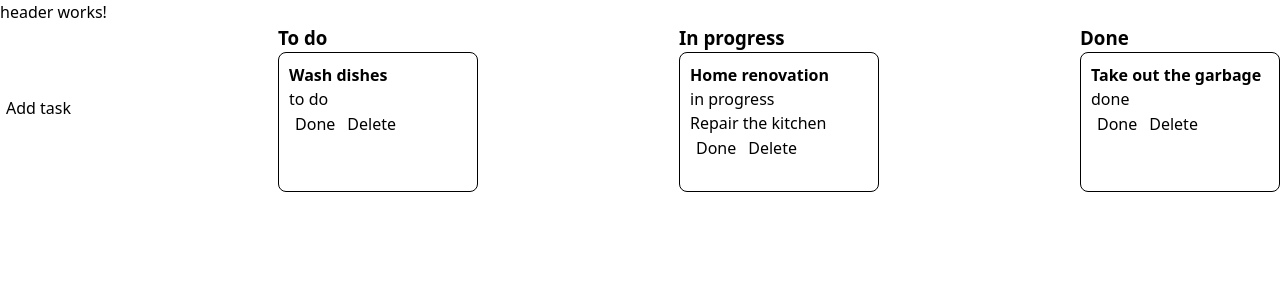
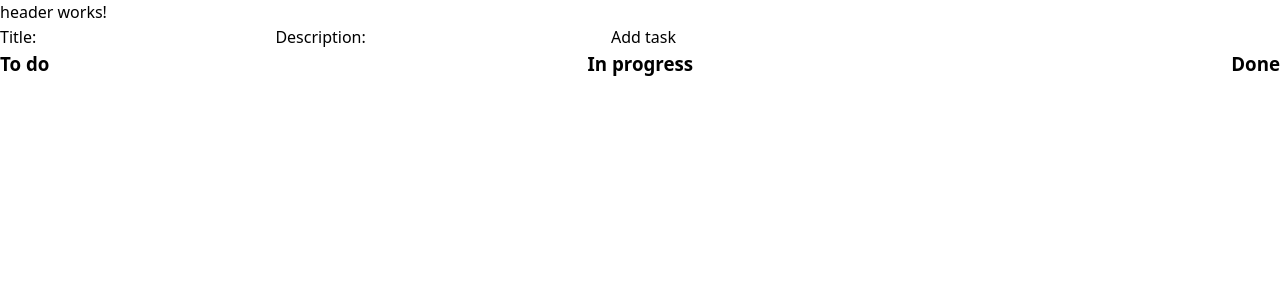
Before and after one commit to duvit/not-yet-to-do-app, an Angular app: page / in a window 1280 px wide. Shown: the top 300 px of the page. Built offline with nearby package versions, Linux system fonts and the light colour scheme.

Commit message:
wip: added form logic

```diff
--- a/src/app/features/task-card/task-card.ts
+++ b/src/app/features/task-card/task-card.ts
@@ -1,5 +1,5 @@
 import { Component, inject, input, OnInit } from '@angular/core';
-import { Task } from '../../models/task';
+import { Task } from '../../models/task.model';
 import { TasksService } from '../../services/tasks-service';
 
 @Component({
@@ -19,6 +19,5 @@ export class TaskCard implements OnInit {
 
   deleteTask(taskId: string) {
     this.tasksService.deleteTask(taskId);
-    // this.tasksService.loadTasks();
   }
 }
--- a/src/app/features/task-form/task-form.html
+++ b/src/app/features/task-form/task-form.html
@@ -1 +1,7 @@
-<p>task-form works!</p>
+<form [formGroup]="taskForm" (ngSubmit)="onSubmit()">
+  <label for="title">Title: </label>
+  <input id="title" type="text" formControlName="title" />
+  <label for="description">Description: </label>
+  <input id="description" type="text" formControlName="description" />
+  <button type="submit" [disabled]="!taskForm.valid">Add task</button>
+</form>
--- a/src/app/features/task-form/task-form.ts
+++ b/src/app/features/task-form/task-form.ts
@@ -1,11 +1,32 @@
-import { Component } from '@angular/core';
+import { Component, inject } from '@angular/core';
+import { FormBuilder, ReactiveFormsModule, Validators } from '@angular/forms';
+import { TaskFormModel } from '../../models/task-form.model';
+import { TasksService } from '../../services/tasks-service';
+import { Task } from '../../models/task.model';
 
 @Component({
   selector: 'app-task-form',
-  imports: [],
+  imports: [ReactiveFormsModule],
   templateUrl: './task-form.html',
   styleUrl: './task-form.scss',
 })
 export class TaskForm {
+  private formBuilder = inject(FormBuilder);
+  public taskData!: TaskFormModel;
+  private tasksService = inject(TasksService);
 
+  taskForm = this.formBuilder.group({
+    title: ['', Validators.required],
+    description: [''],
+  });
+
+  onSubmit() {
+    this.taskData = {
+      title: this.taskForm.value.title!,
+      description: this.taskForm.value.description || '',
+    };
+
+    const task: Task = this.tasksService.taskFromData(this.taskData);
+    this.tasksService.addTask(task);
+  }
 }
--- a/src/app/features/tasks-list/tasks-list.html
+++ b/src/app/features/tasks-list/tasks-list.html
@@ -1,9 +1,9 @@
+<app-task-form />
 <section class="tasks-board">
-  <button (click)="addTask()">Add task</button>
   <div class="tasks-column">
     <h3>To do</h3>
     <ul class="tasks-list">
-      @for (task of toDoTasks; track task.id) {
+      @for (task of toDoTasks(); track task.id) {
       <li>
         <app-task-card [task]="task" />
       </li>
@@ -13,7 +13,7 @@
   <div class="tasks-column">
     <h3>In progress</h3>
     <ul class="tasks-list">
-      @for (task of inProgreessTasks; track task.id) {
+      @for (task of inProgressTasks(); track task.id) {
       <li>
         <app-task-card [task]="task" />
       </li>
@@ -23,7 +23,7 @@
   <div class="tasks-column">
     <h3>Done</h3>
     <ul class="tasks-list">
-      @for (task of doneTasks; track task.id) {
+      @for (task of doneTasks(); track task.id) {
       <li>
         <app-task-card [task]="task" />
       </li>
--- a/src/app/features/tasks-list/tasks-list.ts
+++ b/src/app/features/tasks-list/tasks-list.ts
@@ -1,40 +1,41 @@
-import { Component, inject } from '@angular/core';
-import { Task } from '../../models/task';
+import { Component, inject, signal } from '@angular/core';
+import { Task, TASK_STATUS } from '../../models/task.model';
 import { TaskCard } from '../task-card/task-card';
 import { TasksService } from '../../services/tasks-service';
+import { TaskForm } from '../task-form/task-form';
 
 @Component({
   selector: 'app-tasks-list',
-  imports: [TaskCard],
+  imports: [TaskCard, TaskForm],
   templateUrl: './tasks-list.html',
   styleUrl: './tasks-list.scss',
 })
 export class TasksList {
-  tasksList: Task[] = [
-    {
-      id: crypto.randomUUID(),
-      title: 'Wash dishes',
-      description: '',
-      status: 'to do',
-    },
-    {
-      id: crypto.randomUUID(),
-      title: 'Home renovation',
-      description: 'Repair the kitchen',
-      status: 'in progress',
-    },
-    {
-      id: crypto.randomUUID(),
-      title: 'Take out the garbage',
-      description: '',
-      status: 'done',
-    },
-  ];
+  private tasksService = inject(TasksService);
 
-  public toDoTasks: Task[] = this.tasksList.filter((task) => task.status === 'to do');
-  public inProgreessTasks: Task[] = this.tasksList.filter((task) => task.status === 'in progress');
-  public doneTasks: Task[] = this.tasksList.filter((task) => task.status === 'done');
-  private tasksService = inject(TasksService);
+  public toDoTasks = signal<Task[]>(
+    this.tasksService.tasksList().filter((task) => task.status === TASK_STATUS.TODO)
+  );
+
+  public inProgressTasks = signal<Task[]>(
+    this.tasksService.tasksList().filter((task) => task.status === TASK_STATUS.IN_PROGRESS)
+  );
+
+  public doneTasks = signal<Task[]>(
+    this.tasksService.tasksList().filter((task) => task.status === TASK_STATUS.DONE)
+  );
+
+  // public get toDoTasks(): Task[] {
+  //   return this.tasksService.tasksList().filter((task) => task.status === TASK_STATUS.TODO);
+  // }
+
+  // public get inProgressTasks(): Task[] {
+  //   return this.tasksService.tasksList().filter((task) => task.status === TASK_STATUS.IN_PROGRESS);
+  // }
+
+  // public get doneTasks(): Task[] {
+  //   return this.tasksService.tasksList().filter((task) => task.status === TASK_STATUS.DONE);
+  // }
 
   addTask(task: Task) {
     this.tasksService.addTask(task);
--- /dev/null
+++ b/src/app/models/task-form.model.ts
@@ -0,0 +1,4 @@
+export interface TaskFormModel {
+  title: string;
+  description?: string;
+}
--- /dev/null
+++ b/src/app/models/task.model.ts
@@ -0,0 +1,12 @@
+export enum TASK_STATUS {
+  TODO = 'to do',
+  IN_PROGRESS = 'in progress',
+  DONE = 'done',
+}
+
+export interface Task {
+  id: string;
+  title: string;
+  description?: string;
+  status: TASK_STATUS.TODO | TASK_STATUS.IN_PROGRESS | TASK_STATUS.DONE;
+}
--- a/src/app/models/task.ts
+++ /dev/null
@@ -1,6 +0,0 @@
-export interface Task {
-  id: string;
-  title: string;
-  description?: string;
-  status: 'to do' | 'in progress' | 'done';
-}
--- a/src/app/services/tasks-service.ts
+++ b/src/app/services/tasks-service.ts
@@ -1,30 +1,43 @@
-import { Injectable } from '@angular/core';
-import { Task } from '../models/task';
+import { Injectable, signal } from '@angular/core';
+import { Task, TASK_STATUS } from '../models/task.model';
+import { TaskFormModel } from '../models/task-form.model';
 
 @Injectable({
   providedIn: 'root',
 })
 export class TasksService {
-  public saveTasks(taskArr: Task[]): void {
-    localStorage.setItem('ny-tasks', JSON.stringify(taskArr));
+  public tasksList = signal<Task[]>(this.loadTasks());
+  private readonly storageKey = 'ny-tasks';
+
+  private loadTasks(): Task[] {
+    const data = localStorage.getItem(this.storageKey);
+    return data ? JSON.parse(data) : [];
   }
 
-  public loadTasks(): Task[] | [] {
-    const data = localStorage.getItem('ny-tasks');
-    const tasksList = data ? JSON.parse(data) : [];
-    return tasksList;
+  public saveTasks(): void {
+    localStorage.setItem(this.storageKey, JSON.stringify(this.tasksList()));
+  }
+
+  public reloadTasks(): void {
+    this.tasksList.set(this.loadTasks());
   }
 
   public addTask(task: Task): void {
-    const tasksList: Task[] = this.loadTasks();
-    tasksList.push(task);
-    this.saveTasks(tasksList);
+    this.tasksList.update((list) => [...list, task]);
+    this.saveTasks();
   }
 
   public deleteTask(taskId: string): void {
-    let tasksList: Task[] = this.loadTasks();
-    tasksList = tasksList.filter((task) => task.id != taskId);
-    this.saveTasks(tasksList);
-    console.log('Task deleted!');
+    this.tasksList.update((list) => list.filter((task) => task.id !== taskId));
+    this.saveTasks();
+  }
+
+  public taskFromData(taskData: TaskFormModel): Task {
+    return {
+      id: crypto.randomUUID(),
+      title: taskData.title,
+      description: taskData.description,
+      status: TASK_STATUS.TODO,
+    };
   }
 }
```
